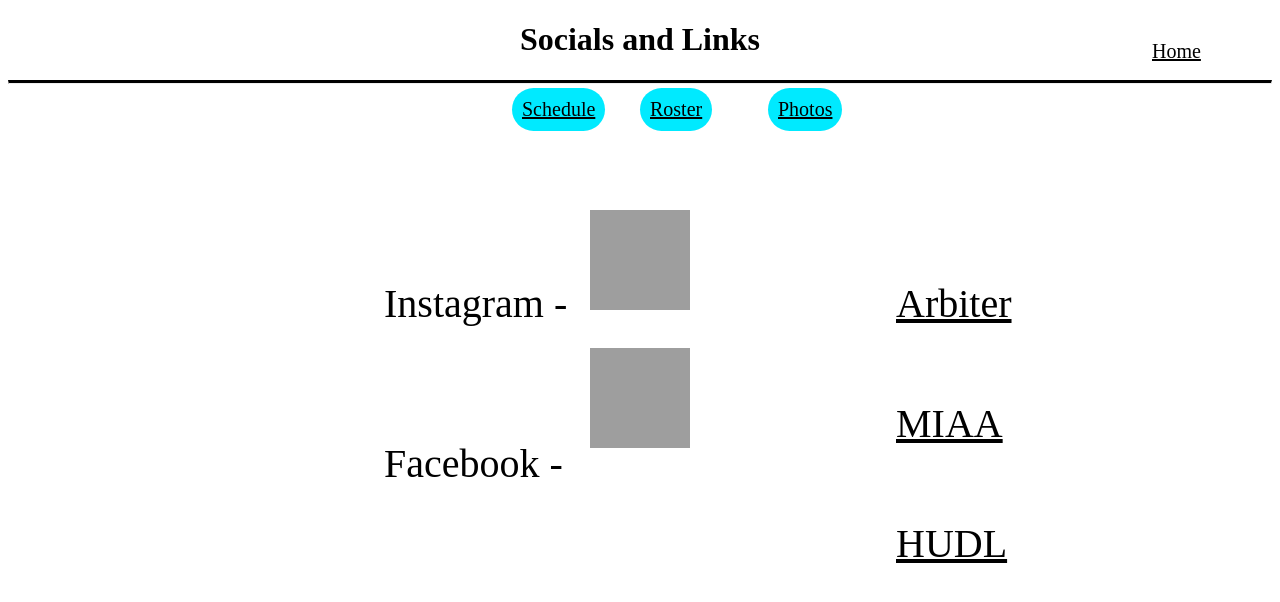
After one commit to Cwhitey25/377_web_app_dev, a PHP site: page /socialsLinks.html in a window 1280 px wide. The commit adds this page. Shown: the top 602 px of the page. Run offline with PHP 8.4, Linux system fonts and the light colour scheme; grey boxes are pictures that could not be loaded.

Commit message:
Final Soccer Webpage

```diff
--- a/1-team-website/mystyle.css
+++ b/1-team-website/mystyle.css
@@ -1,4 +1,4 @@
-.main {
+h1 {
   text-align: center;
 }
 
@@ -14,34 +14,214 @@ hr {
   border-top: 3px solid;
 }
 
-.social {
+#socialMain {
   font-size: 30px;
-  position: absolute;
+  position: fixed;
   top: 40%;
-  left: 47%;
+  left: 44%;
   color: black;
 }
 
-.schedule {
+#scheduleMain {
   font-size: 30px;
-  position: absolute;
+  position: fixed;
   top: 55%;
   left: 47%;
   color: black;
 }
 
-.roster {
+#rosterMain {
   font-size: 30px;
-  position: absolute;
+  position: fixed;
   top: 70%;
   left: 47%;
   color: black;
 }
 
-.photos {
+#photosMain {
   font-size: 30px;
-  position: absolute;
+  position: fixed;
   top: 85%;
   left: 47%;
   color: black;
 }
+
+table, th, td {
+  border: 1px solid black;
+}
+
+.social {
+  background-color: rgb(0, 234, 255);
+  border-radius: 40px;
+  padding: 10px;
+  font-size: 20px;
+  position: absolute;
+  top: 11%;
+  left: 30%;
+  color: black;
+}
+
+.schedule {
+  background-color: rgb(0, 234, 255);
+  border-radius: 40px;
+  padding: 10px;
+  font-size: 20px;
+  position: absolute;
+  top: 11%;
+  left: 40%;
+  color: black;
+}
+
+.roster {
+  background-color: rgb(0, 234, 255);
+  border-radius: 40px;
+  padding: 10px;
+  font-size: 20px;
+  position: absolute;
+  top: 11%;
+  left: 50%;
+  color: black;
+}
+
+.photos {
+  background-color: rgb(0, 234, 255);
+  border-radius: 40px;
+  padding: 10px;
+  font-size: 20px;
+  position: absolute;
+  top: 11%;
+  left: 60%;
+  color: black;
+}
+
+.home {
+  font-size: 20px;
+  position: absolute;
+  top: 5%;
+  left: 90%;
+  color: black;
+}
+
+#rosterpic {
+  display: block;
+  margin-left: auto;
+  margin-right: auto;
+  height: 600px;
+  width: 600px;
+}
+
+#ig {
+  font-size: 40px;
+  position: fixed;
+  top: 30%;
+  left: 30%;
+}
+
+#instagram{
+  display: block;
+  margin-left: auto;
+  margin-right: auto;
+  margin-top: 10%;
+  height: 100px;
+  width: 100px;
+}
+
+#fb {
+  font-size: 40px;
+  position: fixed;
+  top: 50%;
+  left: 30%;
+  color: black;
+}
+
+#facebook{
+  display: block;
+  margin-left: auto;
+  margin-right: auto;
+  margin-top: 3%;
+  height: 100px;
+  width: 100px;
+}
+
+#arbiter{
+  font-size: 40px;
+  position: fixed;
+  top: 35%;
+  left: 70%;
+  color: black;
+}
+
+#miaa{
+  font-size: 40px;
+  position: fixed;
+  top: 50%;
+  left: 70%;
+  color: black;
+}
+
+#hudl{
+  font-size: 40px;
+  position: fixed;
+  top: 65%;
+  left: 70%;
+  color: black;
+}
+
+#pic1{
+  display: block;
+  position: fixed;
+  margin-left: 10%;
+  margin-top: 2%;
+  height: 300px;
+  width: 400px;
+}
+
+#pic2{
+  display: block;
+  position: fixed;
+  margin-left: 40%;
+  margin-top: 2%;
+  height: 300px;
+  width: 400px;
+}
+
+#pic3{
+  display: block;
+  position: fixed;
+  margin-left: 70%;
+  margin-top: 2%;
+  height: 300px;
+  width: 400px;
+}
+
+#pic4{
+  display: block;
+  position: fixed;
+  margin-left: 10%;
+  margin-top: 22%;
+  height: 300px;
+  width: 400px;
+}
+
+#pic5{
+  display: block;
+  position: fixed;
+  margin-left: 40%;
+  margin-top: 22%;
+  height: 300px;
+  width: 400px;
+}
+
+#pic6{
+  display: block;
+  position: fixed;
+  margin-left: 70%;
+  margin-top: 22%;
+  height: 300px;
+  width: 400px;
+}
+
+#table{
+  margin-left: auto;
+  margin-right: auto;
+}
--- /dev/null
+++ b/1-team-website/socialsLinks.html
@@ -0,0 +1,27 @@
+<!DOCTYPE html>
+<html lang="en">
+    <head>
+        <link rel="stylesheet" href="mystyle.css">
+    </head>
+
+    <body>
+        <h1>Socials and Links</h1>
+
+        <hr>
+
+        <a class="home"href="index.html">Home</a>
+        <a class="schedule"href="schedule.html">Schedule</a>
+        <a class="roster"href="roster.html">Roster</a>
+        <a class="photos"href="photos.html">Photos</a>
+
+        <p id="ig">Instagram -</p>
+        <a href= "https://www.instagram.com/hhsbsoc/#"><img id="instagram"src= "https://assets.stickpng.com/thumbs/580b57fcd9996e24bc43c521.png">
+
+        <p id="fb">Facebook -</p>
+        <a href= "https://www.facebook.com/hanoverhighsoccer/"><img id="facebook"src= "https://www.seekpng.com/png/detail/51-516623_facebook-transparent-background-facebook-round-logo-blue-circle.png">
+
+        <a id="arbiter"href= "https://arbiterlive.com/Teams/Schedule/5646188">Arbiter</a>
+        <a id="miaa"href= "https://arbiterlive.com/Teams/Schedule/5646188">MIAA</a>
+        <a id="hudl"href= "https://www.hudl.com/team/v2/85383/Boys-Varsity-Soccer">HUDL</a>
+    </body>
+</html>
```
Also changed, not shown: 1-team-website/index.html (+5 -5 lines), 1-team-website/photos.html (+13 -0 lines), 1-team-website/roster.html (+10 -0 lines), 1-team-website/schedule.html (+126 -0 lines), 1-team-website/social.html (deleted, +0 -14 lines).
